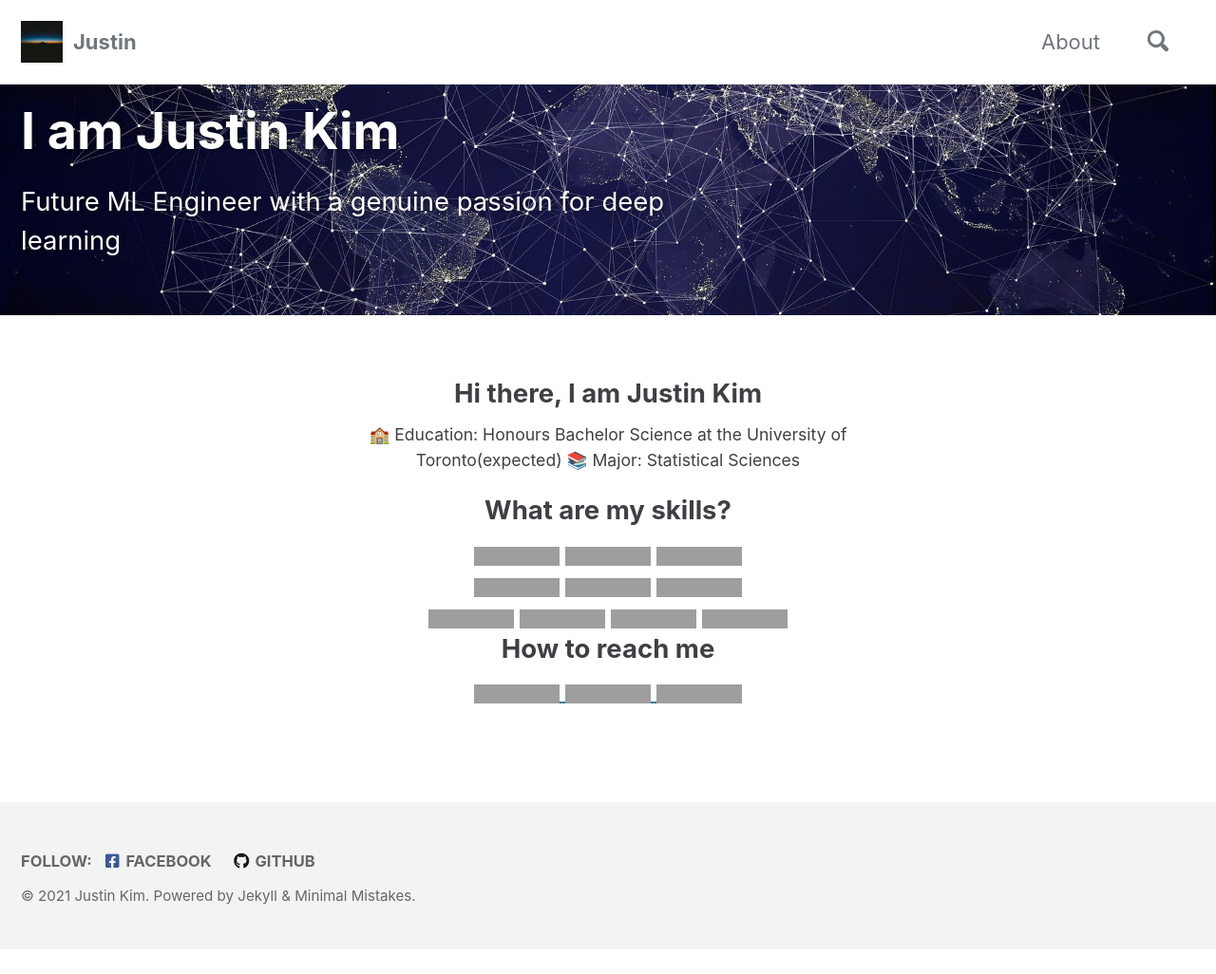
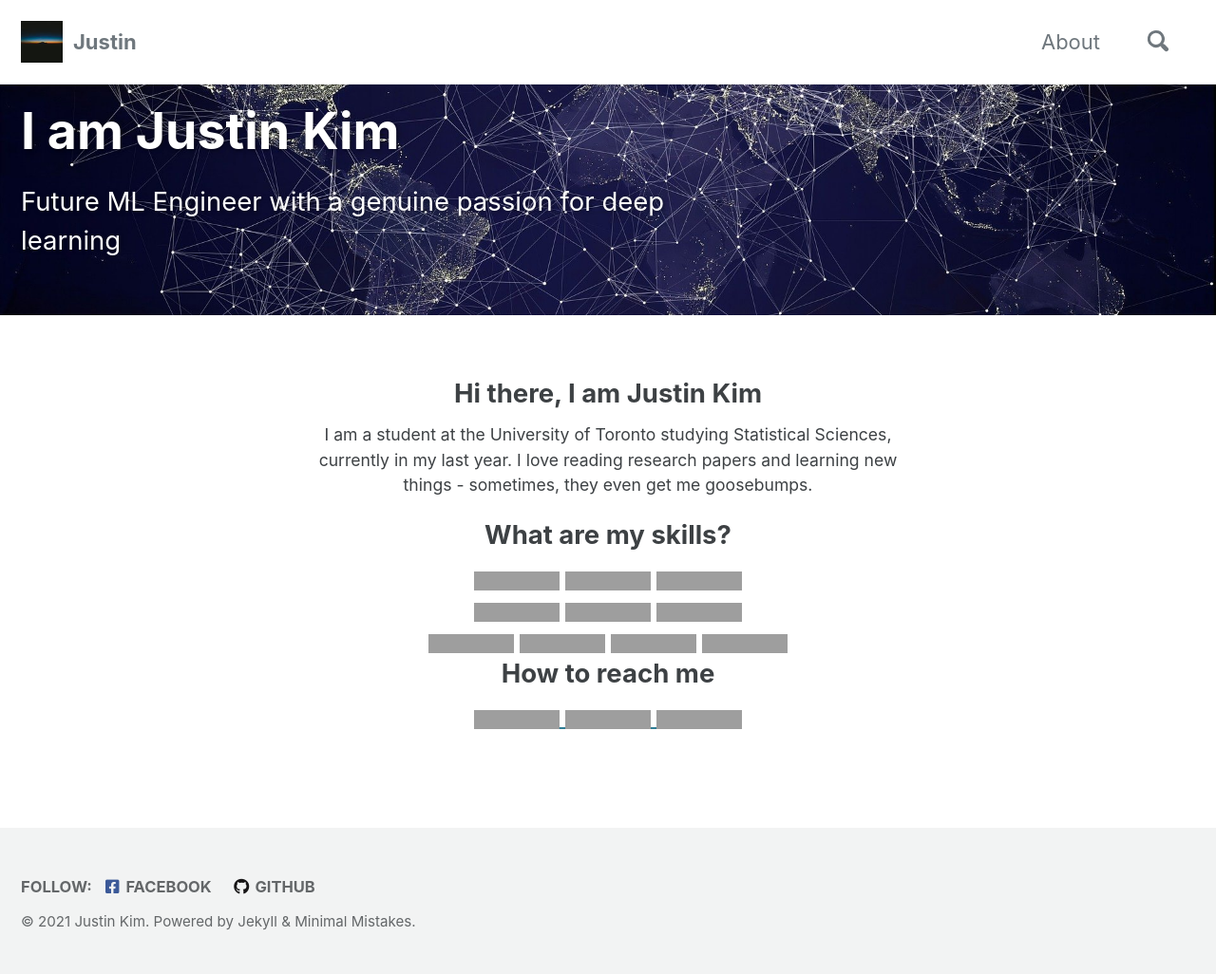
Before and after one commit to ijjustinKim/ijjustinKim.github.io, a Jekyll site: the page built from about.md, in a window 1280 px wide, cut to the strip 0-1026 px from the top of the page. Shown: the whole strip at 95% size. Built offline with Jekyll 4.4.1, drawn with Linux system fonts in a browser that asks for light colours; cached includes are drawn as plain includes; emoji names are drawn with the system emoji font; before the commit the page ends 1000 px from its top, so only the background shows below that; grey boxes are pictures that could not be loaded.

Commit message:
roll back about page updates

```diff
--- a/about.md
+++ b/about.md
@@ -9,11 +9,7 @@ header:
 <div align="center">
 <h1>Hi there, I am Justin Kim</h1>
 <p >
-	<span> :school: Education: Honours Bachelor Science at the University of Toronto(expected)</span>
-	<span> :books: Major: Statistical Sciences</span>
-<!--
 I am a student at the University of Toronto studying Statistical Sciences, currently in my last year. I love reading research papers and learning new things - sometimes, they even get me goosebumps.
--->
 </p>
 
 <h1>What are my skills?</h1>
```
